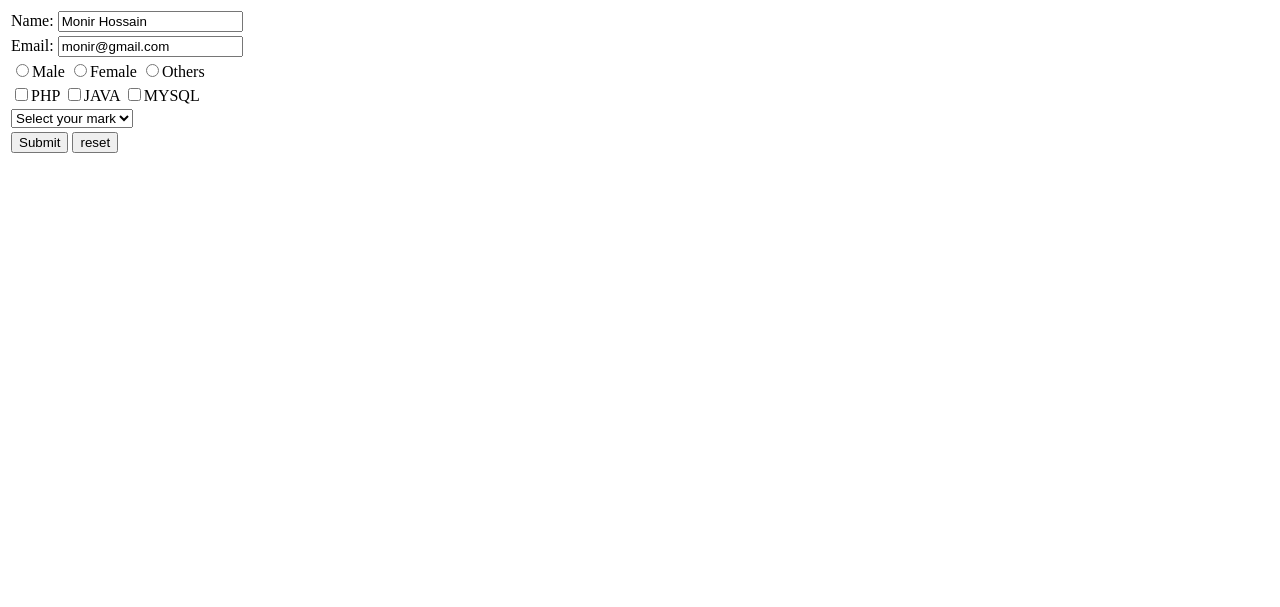
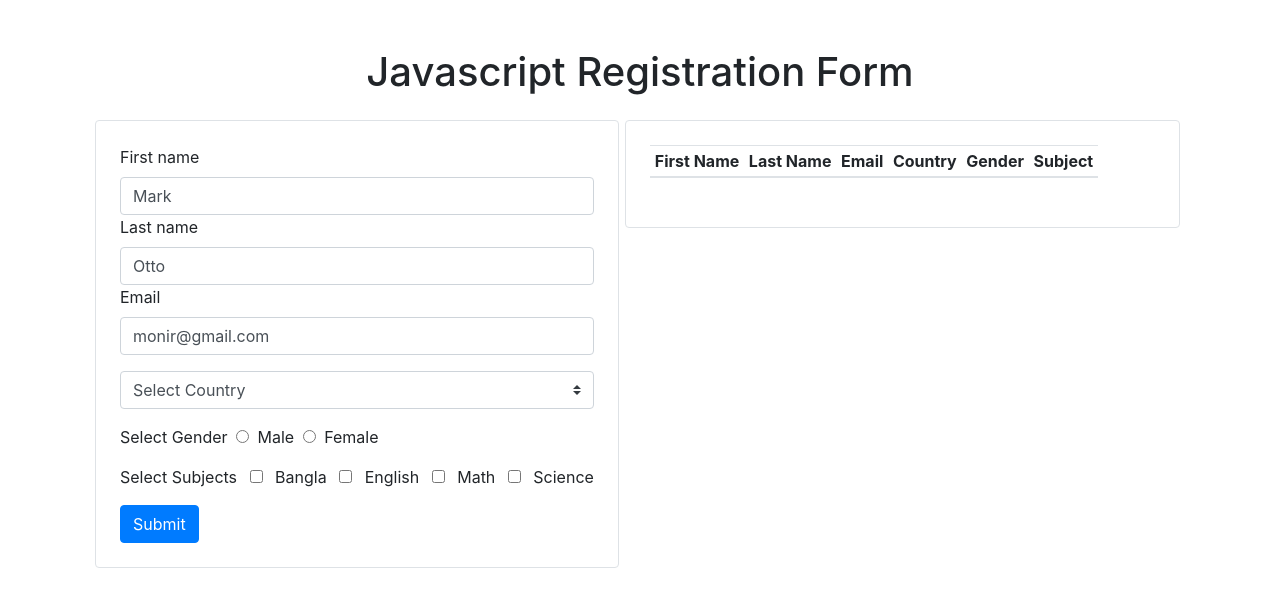
Before and after one commit to mhsharkar2011/blog, a PHP site: page /frontend/indexjs.php in a window 1280 px wide. Shown: the top 607 px of the page. Run offline with PHP 8.4, Linux system fonts and the light colour scheme; lists and menus that the app fills with data are empty.

Commit message:
Javascript Data Table added

```diff
--- a/frontend/indexjs.php
+++ b/frontend/indexjs.php
@@ -1,106 +1,108 @@
+<link rel="stylesheet" href="https://cdn.jsdelivr.net/npm/bootstrap@4.0.0/dist/css/bootstrap.min.css" integrity="sha384-Gn5384xqQ1aoWXA+058RXPxPg6fy4IWvTNh0E263XmFcJlSAwiGgFAW/dAiS6JXm" crossorigin="anonymous">
+<div class="container mt-5 justify-content-center">
+    <div style="display: flex; justify-content:center">
+        <h1>Javascript Registration Form</h1>
+    </div>
+    <div class="form-row col-md-6 needs-validation mt-3" style="float: left;">
+
+        <form action="" method="post" id="regForm" name="regForm" class="border rounded p-4">
+            <label for="validationTooltip01">First name</label>
+            <input type="text" name="first_name" class="form-control" id="validationTooltip01" placeholder="First name" value="Mark" required>
+            <div class="valid-tooltip">
+                Looks good!
+            </div>
+            <label for="validationTooltip02">Last name</label>
+            <input type="text" name="last_name" class="form-control" id="validationTooltip02" placeholder="Last name" value="Otto" required>
+            <div class="valid-tooltip">
+                Looks good!
+            </div>
+            <div class="mb-3">
+                <label for="email">Email</label>
+                <input type="text" name="email" class="form-control" id="email" placeholder="Email" value="monir@gmail.com" required>
+                <div class="invalid-tooltip">
+                    Please provide a valid email
+                </div>
+            </div>
+            <div class="mb-3">
+                <select name="country" class="custom-select">
+                    <option value="">Select Country</option>
+                    <option value="Bangladesh">Bangladesh</option>
+                    <option value="India">India</option>
+                    <option value="Japan">Japan</option>
+                </select>
+            </div>
+            <div class="mb-3">
+                Select Gender
+                <input class="mx-1" type="radio" id="gender" name="gender" value="Male"> Male
+                <input class="mx-1" type="radio" id="gender" name="gender" value="Female"> Female
+            </div>
+            <div class="mb-3">
+                Select Subjects
+                <input class="mx-2" type="checkbox" name="subject" value="Bangla"> Bangla
+                <input class="mx-2" type="checkbox" name="subject" value="English"> English
+                <input class="mx-2" type="checkbox" name="subject" value="Math"> Math
+                <input class="mx-2" type="checkbox" name="subject" value="Science"> Science
+            </div>
+            <button class="btn btn-primary" type="submit" onclick="formSubmit(); return false;" name="submit">Submit</button>
+        </form>
+    </div>
+
+    <!-- Data Table -->
     <script>
-    function userFormSub() {
-        // Input field value -----------------------------
-        let userName = document.userForm.name.value;
-        userName = "Username: " + userName;
-        let userEmail = document.userForm.email.value;
-        userEmail = "<br>Email: " + userEmail;
-        // ------------------------------------------------
-        // Radio button value -----------------------------
-        let userGender = document.userForm.gender.value;
-        if(userGender){
-            userGender = "<br>Gender: " + userGender;
+        function formSubmit() {
+            let fname = document.regForm.first_name.value
+            document.getElementById('firstName').innerHTML = fname;
+            let lname = document.regForm.last_name.value;
+            document.getElementById('lastName').innerHTML = lname;
+            const email = document.regForm.email.value;
+            document.getElementById('result').innerHTML = email;
+            // Country Select Option
+            let index = document.regForm.country.selectedIndex;
+            let countrySelected = document.regForm.country.options[index].value;
+            if (countrySelected) {
+                document.getElementById('selectedCountry').innerHTML = countrySelected;
             }
-        // ------------------------------------------------
+            // Gender Select option
 
-        // checkbox Values --------------------------------
-        let coderLeng = document.userForm.coder.length;
-        let selectedLang = [];
-        for (i = 0; i < coderLeng; i++) {
-            let checked = document.userForm.coder[i].checked;
-            if (checked) {
-                let coderValue = document.userForm.coder[i].value;
-                selectedLang.push(coderValue);
+            let gender = document.regForm.gender.value;
+            document.getElementById('selectedGender').innerHTML = gender;
+
+            let subjectLeng = document.regForm.subject.length;
+            let multSub = [];
+            for(i=0;i<subjectLeng;i++){
+                let subjectChecked = document.regForm.subject[i].checked
+                if(subjectChecked){
+                    let subjectValue = document.regForm.subject[i].value;
+                    multSub.push(subjectValue);
                 }
             }
-        let totalSelectedLanguage = selectedLang.join(', ');
-        if(totalSelectedLanguage){
-            totalSelectedLanguage = "<br>You have selected multiple language " + selectedLang
-        }
-        // ------------------------------------------------
+            let totalSub = multSub.join(', ')
+            document.getElementById('subjectSelected').innerHTML = totalSub;
 
-        // Select Option list -----------------------------
-        var index = document.userForm.languageMark.selectedIndex;
-        var mark = document.userForm.languageMark.options[index].value;
-        if(mark){
-            mark = "<br>Your Mark is: " + mark;
-        }
-        // ------------------------------------------------
-
-        let show = userName + userEmail + userGender + totalSelectedLanguage + mark;
-        // Show All Result in HTML Dom
-        document.getElementById('output').innerHTML = show;
         }
     </script>
-
-<!DOCTYPE html>
-<html lang="en">
-
-<head>
-    <meta charset="UTF-8">
-    <meta name="viewport" content="width=device-width, initial-scale=1.0">
-    <title>Document</title>
-</head>
-
-<body>
-    <div id="output"></div>
-    <form name="userForm" id="userFormId" onsubmit="userFormSub(); return false;">
-        <table>
+    <div class="form-row col-md-6 needs-validation mt-3 border rounded p-4" style="float: left;">
+        <table class="table table-responsive table-sm">
+            <thead>
                 <tr>
-                <td>
-                    <label for="name">Name: </label>
-                    <input type="text" name="name" required value="Monir Hossain">
-                </td>
+                    <th>First Name</th>
+                    <th>Last Name</th>
+                    <th>Email</th>
+                    <th>Country</th>
+                    <th>Gender</th>
+                    <th>Subject</th>
                 </tr>
+            </thead>
+            <tbody>
                 <tr>
-                <td>
-                    <label for="email">Email: </label>
-                    <input type="text" name="email" required value="monir@gmail.com">
-                </td>
+                    <td><span id="firstName"></span></td>
+                    <td><span id="lastName"></span></td>
+                    <td><span id="result"></span></td>
+                    <td><span id="selectedCountry"></span></td>
+                    <td><span id="selectedGender"></span></td>
+                    <td><span id="subjectSelected"></span></td>
                 </tr>
-            <tr>
-                <td>
-                    <input type="radio" name="gender" value="Male">Male
-                    <input type="radio" name="gender" value="Female">Female
-                    <input type="radio" name="gender" value="Others">Others
-                </td>
-            </tr>
-            <tr>
-                <td>
-                    <input type="checkbox" name="coder" value="PHP">PHP
-                    <input type="checkbox" name="coder" value="JAVA">JAVA
-                    <input type="checkbox" name="coder" value="MYSQL">MYSQL
-                </td>
-            </tr>
-            <tr>
-                <td>
-                    <select name="languageMark">
-                        <option value="">Select your mark</option>
-                        <option value="50">50</option>
-                        <option value="60">60</option>
-                        <option value="70">70</option>
-                    </select>
-                </td>
-            </tr>
-            <tr>
-                <td>
-                    <button type="submit" name="submit" id="submit">Submit</button>
-                    <input type="reset" value="reset">
-                </td>
-            </tr>
+            </tbody>
         </table>
-    </form>
-
-</body>
-
-</html>
+    </div>
+</div>
```
Also changed, not shown: frontend/index.php (+4 -4 lines). Lines whose indentation alone changed are shown as unchanged.
